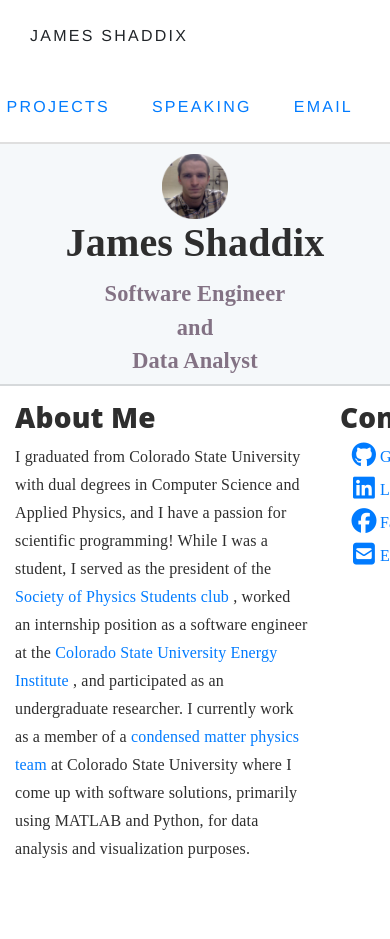
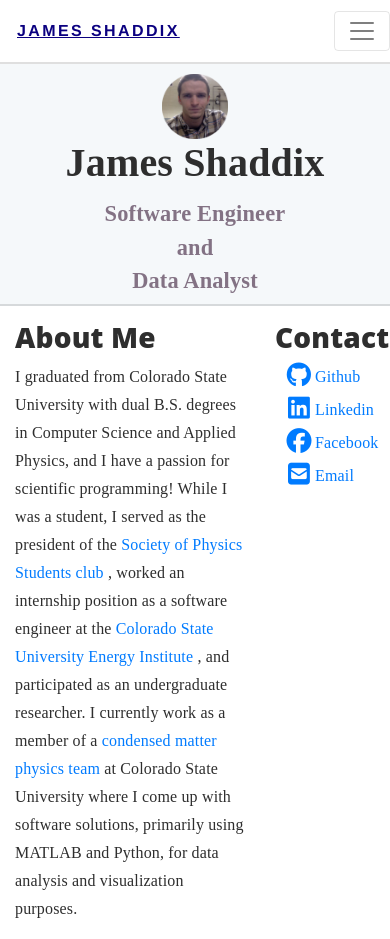
Before and after one commit to Jim-Shaddix/Personal-Website, a Flask app: page / in a window 390 px wide; the page is wider, and only the part inside the window is pictured. Before the commit the page ends 858 px from the top of that part, so only its background shows below. Run offline with Flask 2, Linux system fonts and the light colour scheme; some libraries are stand-ins or nearby versions.

Commit message:
I made the navigation bar responsive, and I added some more presentations

```diff
--- a/static/navBar.css
+++ b/static/navBar.css
@@ -1,8 +1,8 @@
-.myname{
-    font-size: 40px;
-    padding: 17px;
-    margin: 0;
-    font-weight: bold;
+
+/* Whole navbar */
+.navbar{
+    padding: 0px;
+    letter-spacing: 0.1rem !important;
 }
 
 .navbar-bottom{
@@ -12,22 +12,40 @@
     border-bottom-width: 2px;
 }
 
-.nav-dec{
+
+/* My Name */
+.myname{
+    padding: 17px;
+    margin: 0;
     font-weight: bold;
-    color: black;
-
-    /*margin-top: 17px;*/
     color: black;
 
     font-family: Montserrat,helvetica neue,Helvetica,Arial,sans-serif;
     font-weight: 700;
     text-transform: uppercase;
     letter-spacing: .15em;
-    font-size: 15px;
+    font-size: 16px;
 
 }
 
-/* mouse over link */
-.navButton a:hover {
-    color: #007bff;
+.myname:hover{
+    color: #0B0080 !important;
+    text-decoration: underline !important;
 }
+
+.nav-link{
+    padding: 20px;
+}
+
+.nav-link:hover{
+    background-color: #dff3ff;
+    border-left: 1px solid black;
+    border-right: 1px solid black;
+}
+
+.nav-text{
+    color: #007bff !important;
+    font-weight: 400 !important;
+    font-size: 16px !important;
+    margin-left: 15px;
+}
--- a/templates/home.html
+++ b/templates/home.html
@@ -22,13 +22,13 @@
 
             <div class="row">
 
-                <div class="col-10">
+                <div class="col-8 offset-md-1">
                     <h3 class="title">
                         <b> About Me </b>
                     </h3>
 
                     <p> I graduated from Colorado State University
-                        with dual degrees in Computer Science and Applied Physics,
+                        with dual B.S. degrees in Computer Science and Applied Physics,
                         and I have a passion for scientific programming! While
                         I was a student, I served as the president of
                         the
--- a/templates/layout.html
+++ b/templates/layout.html
@@ -7,7 +7,8 @@
   <meta name="viewport" content="width=device-width, initial-scale=1, shrink-to-fit=no">
 
   <!-- Bootstrap CSS -->
-    <link rel="stylesheet" href="https://stackpath.bootstrapcdn.com/bootstrap/4.3.1/css/bootstrap.min.css" integrity="sha384-ggOyR0iXCbMQv3Xipma34MD+dH/1fQ784/j6cY/iJTQUOhcWr7x9JvoRxT2MZw1T" crossorigin="anonymous">
+  <link rel="stylesheet" href="https://stackpath.bootstrapcdn.com/bootstrap/4.3.1/css/bootstrap.min.css"
+        integrity="sha384-ggOyR0iXCbMQv3Xipma34MD+dH/1fQ784/j6cY/iJTQUOhcWr7x9JvoRxT2MZw1T" crossorigin="anonymous">
 
   <!-- my global styles -->
   <link rel="stylesheet" type="text/css" href="{{ url_for('static', filename='pretty.css') }}">
@@ -30,48 +31,49 @@
 </head>
 <body>
 
+
 <!-- Navigation Bar -->
-    <div class="navbar-bottom">
+<nav class="navbar navbar-expand-sm navbar-light navbar-bottom">
 
-        <div class="left myname nav-dec">
+  <a href="home" class="navbar-brand myname nav-dec">James Shaddix</a>
 
-            <a href="home" class="btn">James Shaddix</a>
-
-        </div>
-
-        <div class="right nav-dec">
-
-            <nav class="navbar navbar-expand">
+  <button class="navbar-toggler" data-toggle="collapse" data-target="#navbarMenu">
+    <span class="navbar-toggler-icon"></span>
+  </button>
+  <div class="collapse navbar-collapse" id="navbarMenu">
+    <ul class="navbar-nav ml-auto">
 
       <!-- Links -->
-                <ul class="navbar-nav ">
-                    <li class="nav-item btn">
-                        <a class="nav-link nav-button" href="projects"> PROJECTS </a>
+      <li class="nav-item">
+        <a class="nav-text nav-link " href="projects"> PROJECTS </a>
       </li>
-                    <li class="nav-item btn">
-                        <a class="nav-link" href="speaking"> SPEAKING </a>
+      <li class="nav-item">
+        <a class="nav-text nav-link" href="speaking"> SPEAKING </a>
       </li>
-                    <li class="nav-item btn">
-                        <a class="nav-link" href="contact"> EMAIL </a>
+      <li class="nav-item">
+        <a class="nav-text nav-link" href="contact"> EMAIL </a>
       </li>
+
     </ul>
-
+  </div>
 </nav>
 
-        </div>
 
-        <div class="clearfix"></div>
-
-    </div>
 
 {% block content %}
 {% endblock content %}
 
 <!-- Optional JavaScript -->
 <!-- jQuery first, then Popper.js, then Bootstrap JS -->
-    <script src="https://code.jquery.com/jquery-3.3.1.slim.min.js" integrity="sha384-q8i/X+965DzO0rT7abK41JStQIAqVgRVzpbzo5smXKp4YfRvH+8abtTE1Pi6jizo" crossorigin="anonymous"></script>
-    <script src="https://cdnjs.cloudflare.com/ajax/libs/popper.js/1.14.7/umd/popper.min.js" integrity="sha384-UO2eT0CpHqdSJQ6hJty5KVphtPhzWj9WO1clHTMGa3JDZwrnQq4sF86dIHNDz0W1" crossorigin="anonymous"></script>
-    <script src="https://stackpath.bootstrapcdn.com/bootstrap/4.3.1/js/bootstrap.min.js" integrity="sha384-JjSmVgyd0p3pXB1rRibZUAYoIIy6OrQ6VrjIEaFf/nJGzIxFDsf4x0xIM+B07jRM" crossorigin="anonymous"></script>
+<script src="https://code.jquery.com/jquery-3.3.1.slim.min.js"
+        integrity="sha384-q8i/X+965DzO0rT7abK41JStQIAqVgRVzpbzo5smXKp4YfRvH+8abtTE1Pi6jizo"
+        crossorigin="anonymous"></script>
+<script src="https://cdnjs.cloudflare.com/ajax/libs/popper.js/1.14.7/umd/popper.min.js"
+        integrity="sha384-UO2eT0CpHqdSJQ6hJty5KVphtPhzWj9WO1clHTMGa3JDZwrnQq4sF86dIHNDz0W1"
+        crossorigin="anonymous"></script>
+<script src="https://stackpath.bootstrapcdn.com/bootstrap/4.3.1/js/bootstrap.min.js"
+        integrity="sha384-JjSmVgyd0p3pXB1rRibZUAYoIIy6OrQ6VrjIEaFf/nJGzIxFDsf4x0xIM+B07jRM"
+        crossorigin="anonymous"></script>
 
 </body>
 </html>
```
Also changed, not shown: static/images/speaking/Boosted-Decision-Trees.png (added), static/images/speaking/Machine-Learning.png (added), static/pretty.css (line endings or trailing spaces), templates/speaking.html (indentation only), 2 other files. Lines whose indentation alone changed are shown as unchanged.
